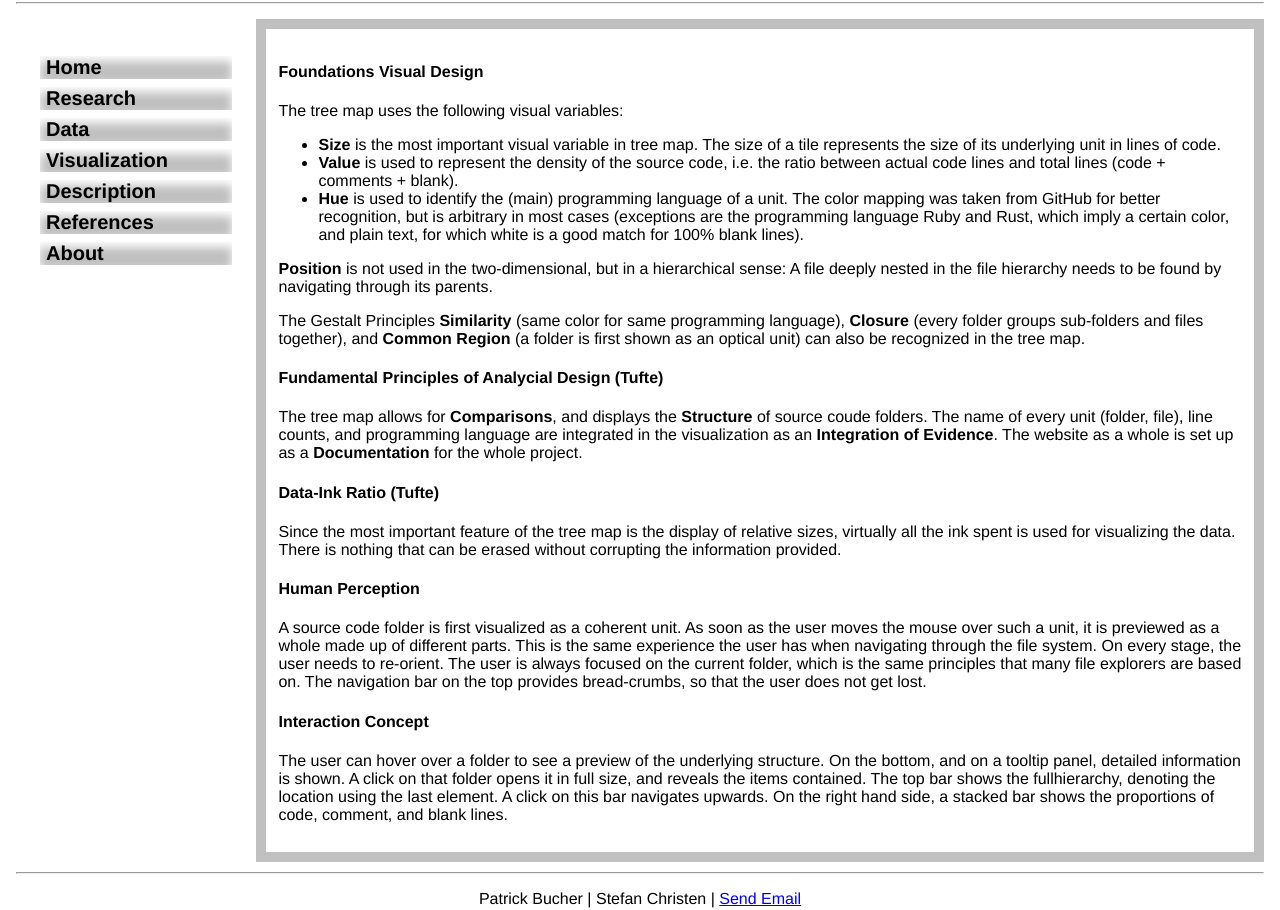
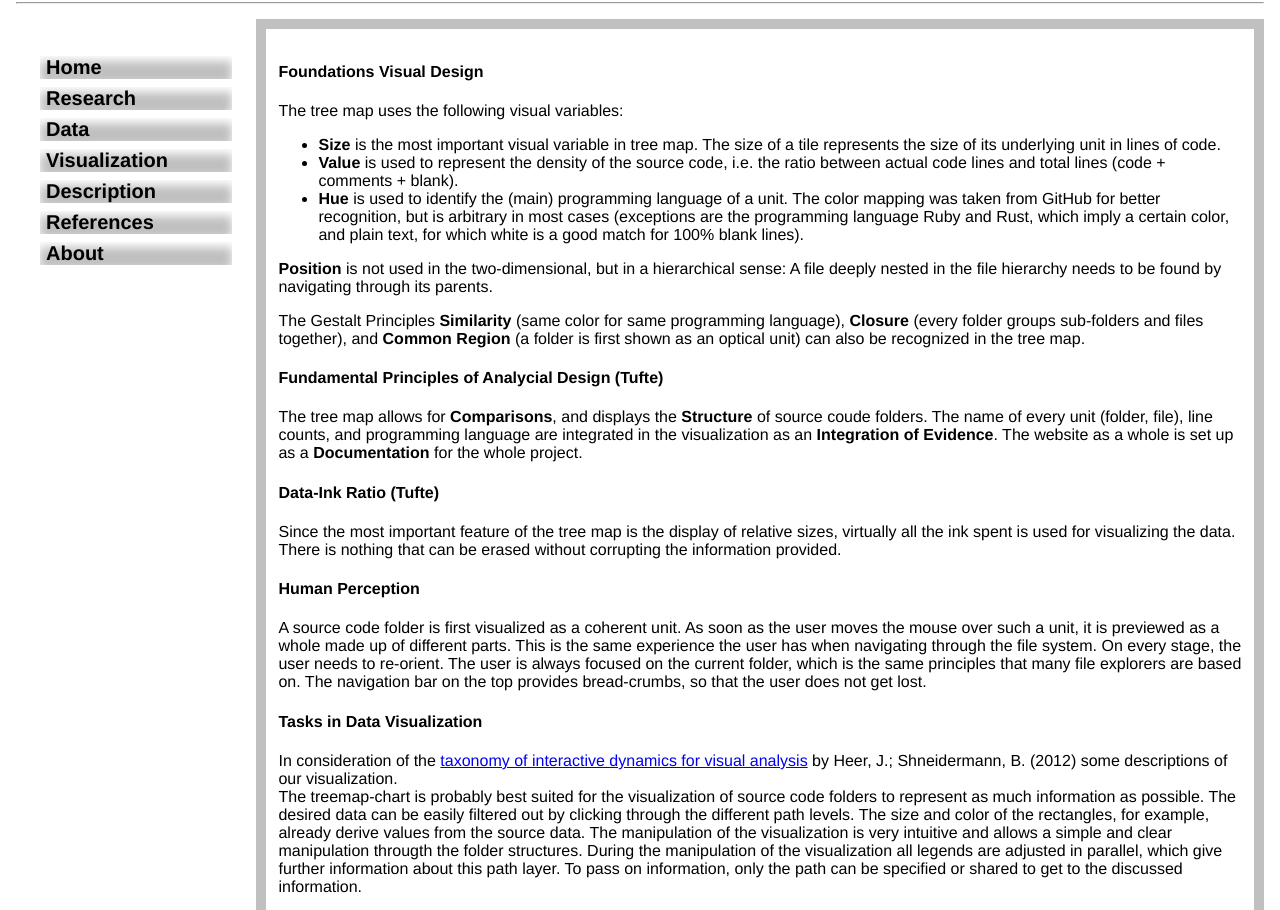
Before and after one commit to skiapoden/skiapoden.github.io, a plain HTML site: page assets/html/description.html in a window 1280 px wide. Shown: the part 78-988 px from the top of the page. Drawn offline with Linux system fonts and the light colour scheme.

Commit message:
add tasks in data visualization

```diff
--- a/assets/html/description.html
+++ b/assets/html/description.html
@@ -58,6 +58,9 @@
             <p>Since the most important feature of the tree map is the display of relative sizes, virtually all the ink spent is used for visualizing the data. There is nothing that can be erased without corrupting the information provided.</p>
             <h4>Human Perception</h4>
             <p>A source code folder is first visualized as a coherent unit. As soon as the user moves the mouse over such a unit, it is previewed as a whole made up of different parts. This is the same experience the user has when navigating through the file system. On every stage, the user needs to re-orient. The user is always focused on the current folder, which is the same principles that many file explorers are based on. The navigation bar on the top provides bread-crumbs, so that the user does not get lost.</p>
+			<h4>Tasks in Data Visualization</h4>
+			<p>In consideration of the <a href="https://queue.acm.org/detail.cfm?id=2146416">taxonomy of interactive dynamics for visual analysis</a> by Heer, J.; Shneidermann, B. (2012) some descriptions of our visualization.<br>
+			The treemap-chart is probably best suited for the visualization of source code folders to represent as much information as possible. The desired data can be easily filtered out by clicking through the different path levels. The size and color of the rectangles, for example, already derive values from the source data. The manipulation of the visualization is very intuitive and allows a simple and clear manipulation througth the folder structures. During the manipulation of the visualization all legends are adjusted in parallel, which give further information about this path layer. To pass on information, only the path can be specified or shared to get to the discussed information.</p>
             <h4>Interaction Concept</h4>
             <p>The user can hover over a folder to see a preview of the underlying structure. On the bottom, and on a tooltip panel, detailed information is shown. A click on that folder opens it in full size, and reveals the items contained. The top bar shows the fullhierarchy, denoting the location using the last element. A click on this bar navigates upwards. On the right hand side, a stacked bar shows the proportions of code, comment, and blank lines.</p>
 		</div>
```
Also changed, not shown: 1 other file.
